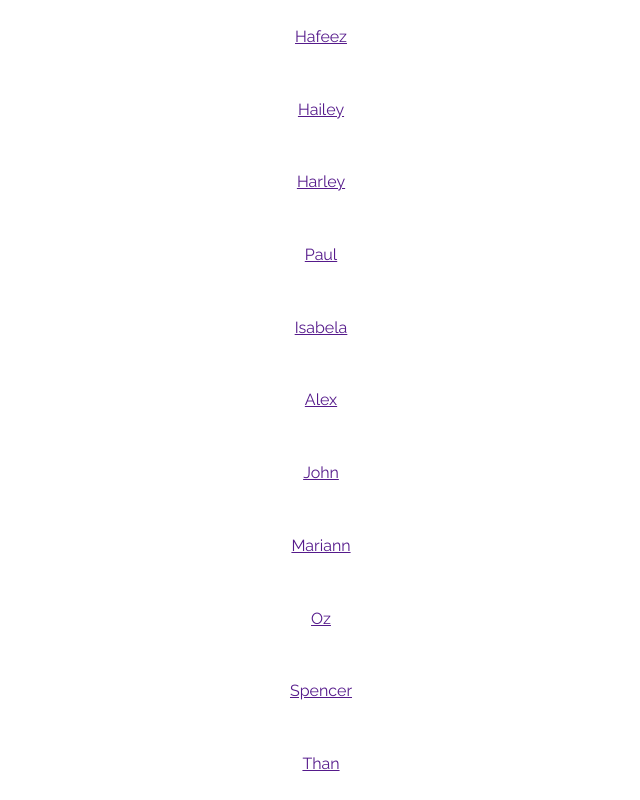
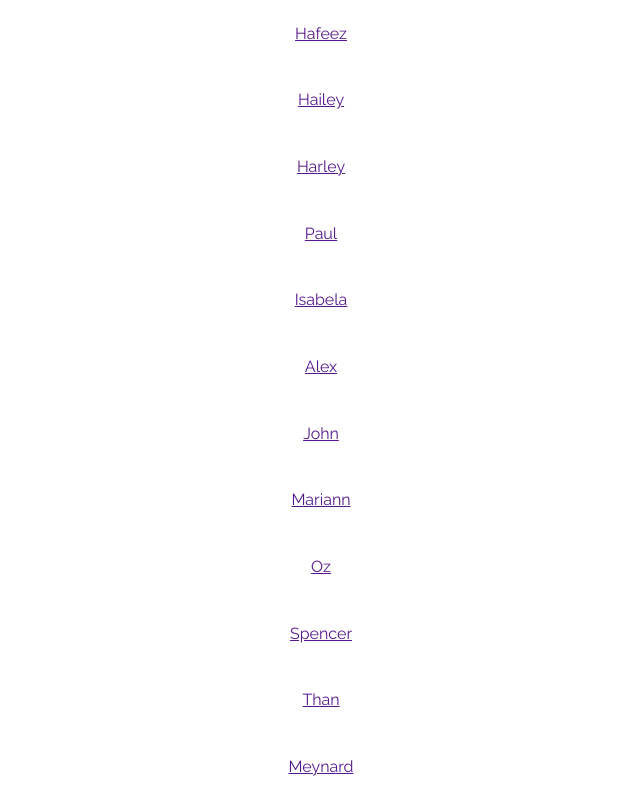
Before and after one commit to innotechBymoen/CollaborationAssignment, a plain HTML site: page index.html in a window 1280 px wide. Shown: the whole page, without its empty margins (319-959 px from the left). Drawn offline with Linux system fonts and the light colour scheme.

Commit message:
edited index file

```diff
--- a/index.html
+++ b/index.html
@@ -20,6 +20,7 @@
         <a href="">Oz</a>
         <a href="">Spencer</a>
         <a href="">Than</a>
+        <a href="">Meynard</a>
     </div>
 </body>
 </html>
```
